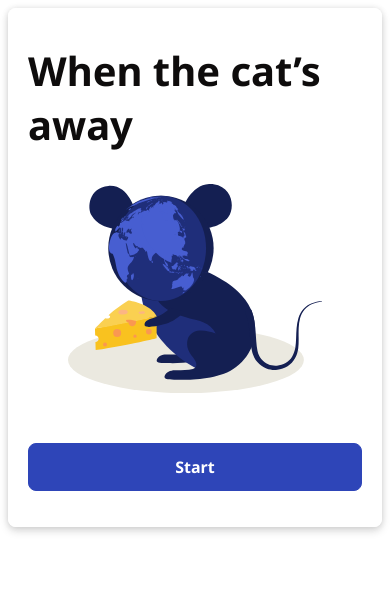
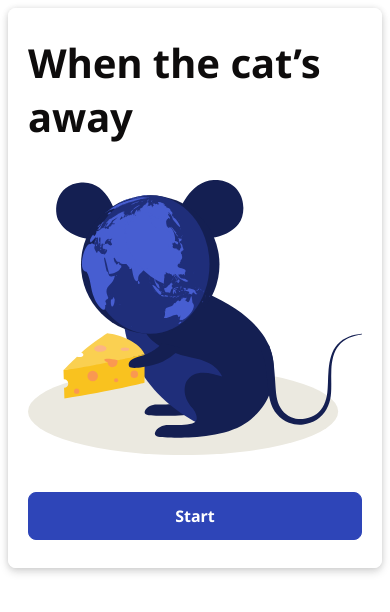
Before and after one commit to rene849/InteractivePDFM2, a plain HTML site: page index.html in a window 390 px wide. Drawn offline with Linux system fonts and the light colour scheme.

Commit message:
Update index.html

```diff
--- a/index.html
+++ b/index.html
@@ -2595,5 +2595,13 @@ html.cv-skip .cover-title,html.cv-skip .btn-start,html.cv-skip .m-cover-title,ht
   document.addEventListener('selectionchange',report);
 })();
 </script>
+<style id="phone-cover-standard">
+/* PHONE COVER STANDARD (same in all four modules): 560px frame, 28px top/bottom and 20px side padding,
+   title at the top, art centred in the space between, full-width 48px Start at the bottom. */
+html.mobile .m-cover{min-height:560px;padding:28px 20px 28px}
+html.mobile .m-cover-title{font-size:clamp(26px,10.25vw,40px);line-height:1.35;margin:0 0 16px}
+html.mobile .m-cover-img{flex:1 1 0;min-height:0;width:100%;max-width:none;height:auto;object-fit:contain;margin:0}
+html.mobile .m-cover .m-btn{height:48px;margin-top:16px}
+</style>
 </body>
 </html>
```
